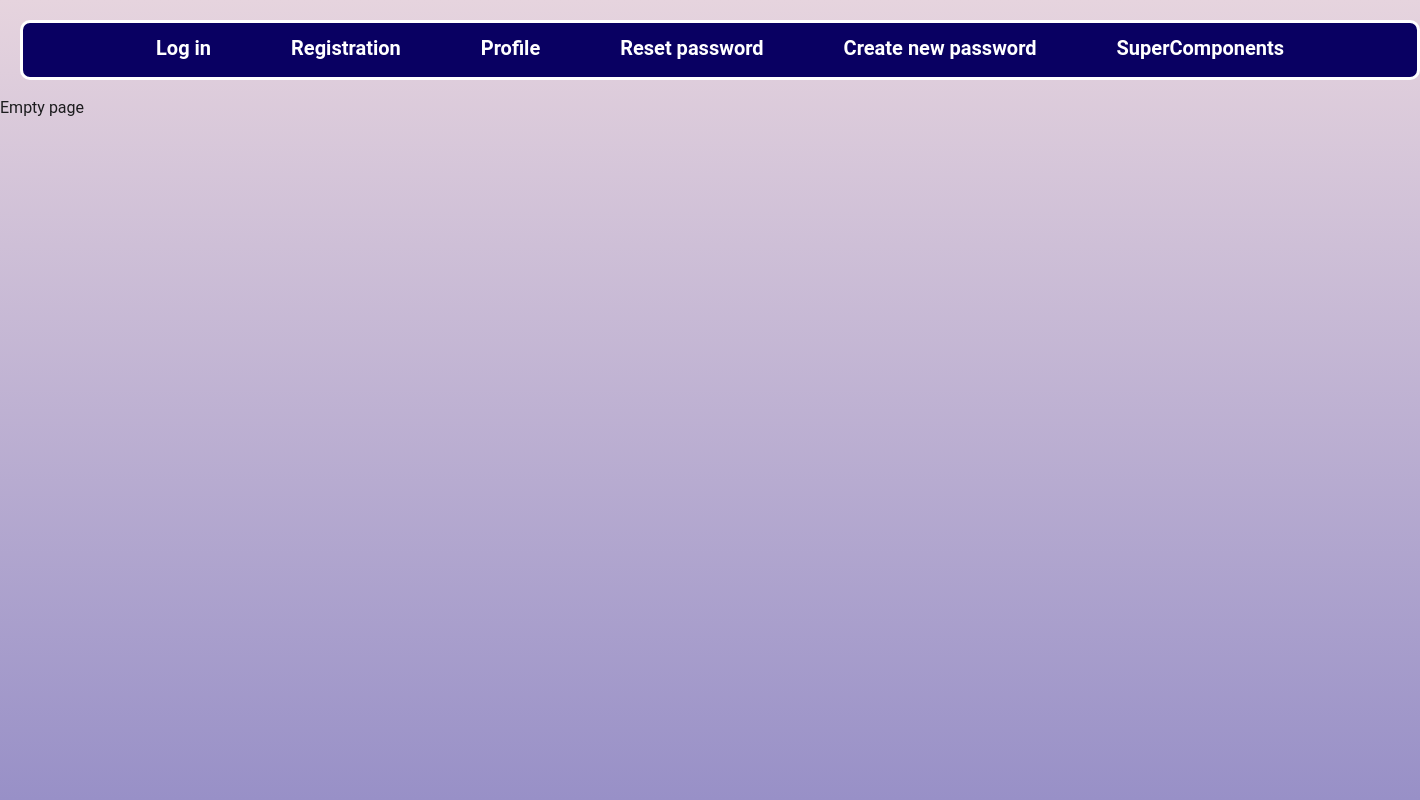
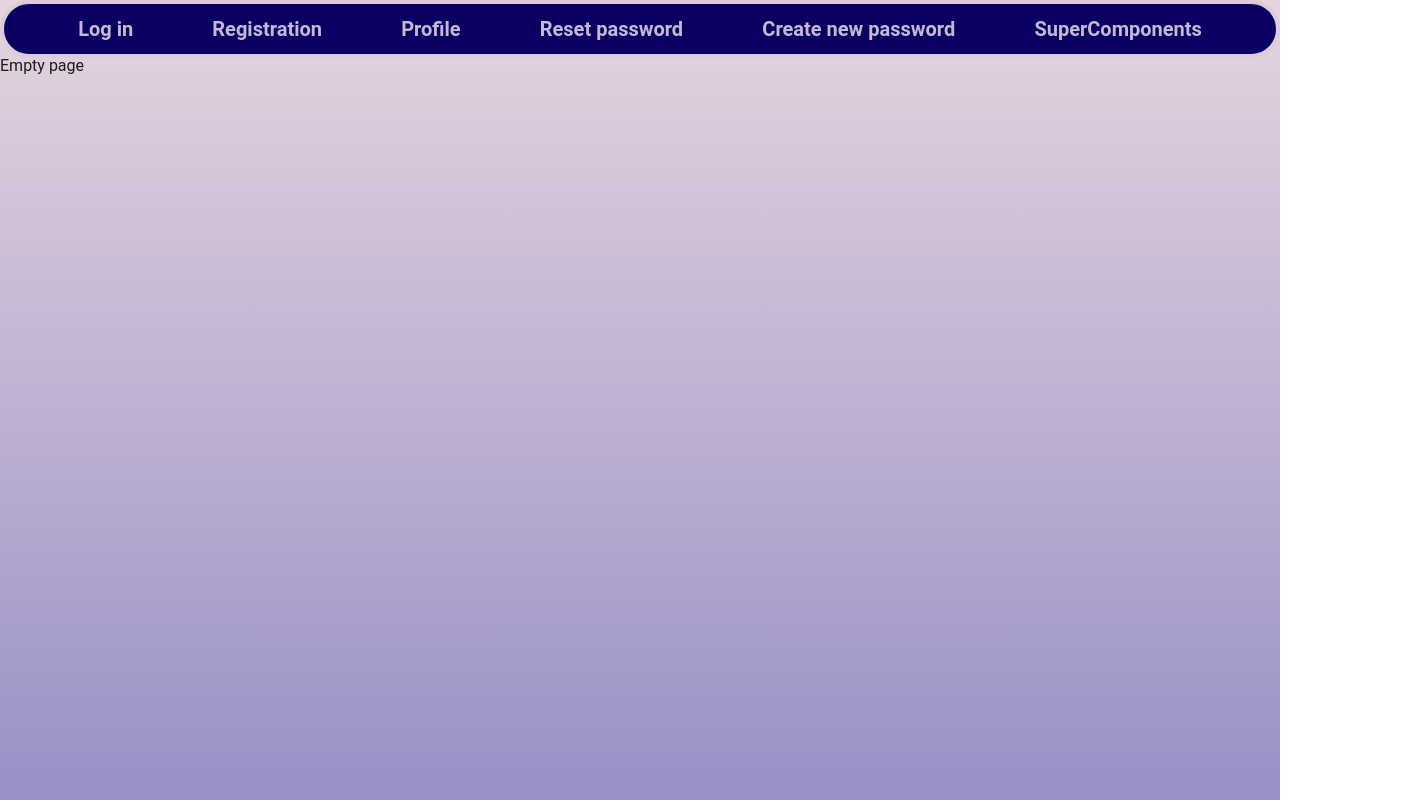
Before and after one commit to dzimentey/memo-cards, a React (Create React App) app: page / in a window 1280 px wide. Shown: the whole page, 1420 px wide, since content can reach past the window. Built offline with nearby package versions, Linux system fonts and the light colour scheme.

Commit message:
refactor: change header links color

```diff
--- a/src/main/ui/Header/Header.module.css
+++ b/src/main/ui/Header/Header.module.css
@@ -1,27 +1,25 @@
 .nav {
-  display: inline-block;
+  display: flex;
+  justify-content: space-evenly;
   background-color: #090062;
-  border: 3px solid white;
-  border-radius: 10px;
-  margin: 20px;
-  width: 1400px;
-  height: 60px;
-  text-align: center;
+  border: 4px solid #ddcddb;
+  border-radius: 30px;
+  width: 100%;
+  /*height: 60px;*/
+  flex-wrap: wrap;
 }
 
 .item {
   display: inline-block;
-  margin: 0 30px;
   font-size: 20px;
   font-weight: bold;
-  padding: 15px 10px;
+  padding: 15px 5px;
 }
 
 .item a {
+  color: #c6b8d4;
+}
+
+.item a.active {
   color: white;
 }
-
-.active {
-  color: darkviolet;
-  font-style: italic;
-}
```
